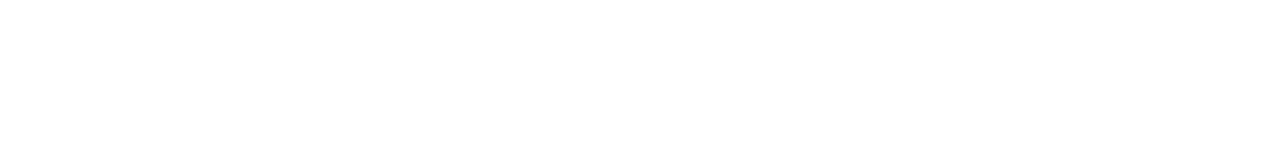
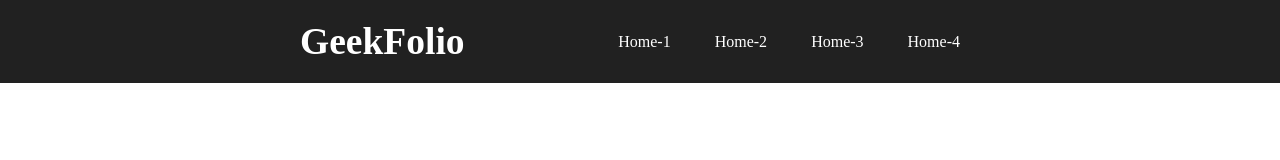
Before and after one commit to mehhed/conceptual-project, a plain HTML site: page index.html in a window 1280 px wide. Drawn offline with Linux system fonts and the light colour scheme.

Commit message:
menu bar done

```diff
--- a/index.css
+++ b/index.css
@@ -0,0 +1,30 @@
+*{
+    padding: 0px;
+    margin: 0%;
+}
+/* menu section css  */
+nav{
+    background-color:#212121;
+    display: flex;
+    justify-content: space-between;
+    align-items: center;
+    padding: 20px 300px;
+}
+.logo{
+    font-size: 25px;
+    color: white;
+}
+.menu{
+    text-align: right;
+}
+.menu a{
+    text-decoration: none;
+    display: inline-block;
+    padding: 10px 20px;
+    color: white;
+}
+.menu a:hover{
+    color: blue;
+    transition: all .3s ease-in;
+}
+/* banner section css  */
--- a/index.html
+++ b/index.html
@@ -7,6 +7,24 @@
     <link rel="stylesheet" href="index.css">
 </head>
 <body>
+    <header>
+        <nav>
+            <div class="logo">
+                <h2>GeekFolio</h2>
+            </div>
+            <div class="menu">
+                <a href="#">Home-1</a>
+                <a href="#">Home-2</a>
+                <a href="#">Home-3</a>
+                <a href="#">Home-4</a>
+            </div>
+        </nav>
+    </header>
+    <main>
 
+    </main>
+    <footer>
+
+    </footer>
 </body>
 </html>
```
